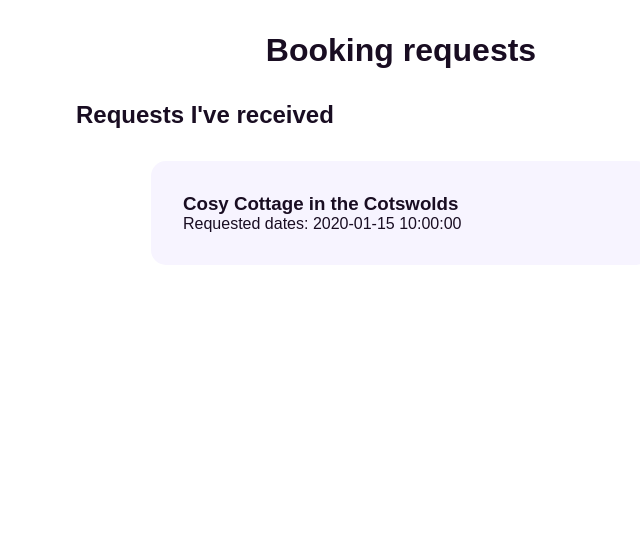
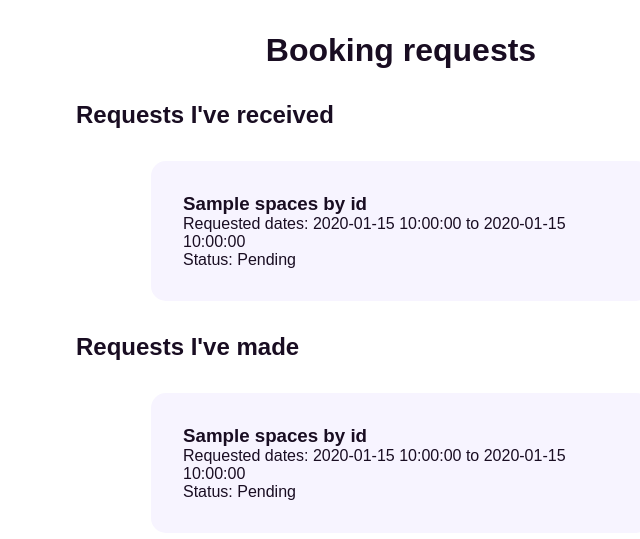
Before and after one commit to SamuelStandcumbe/ignis_makersbnb, a Flask app: template templates/requests.html in a window 1280 px wide. Shown: the part 116-655 px from the top of the page, without its empty margins (239-879 px from the left). Run offline with Flask 3, Linux system fonts and the light colour scheme; the template is opened without the code that fills it: most values are stand-ins (such as "Sample title", 1, 10 or a date in 2020); some libraries are stand-ins or nearby versions.

Commit message:
Consolidate sent and received booking requests

```diff
--- a/app.py
+++ b/app.py
@@ -121,23 +121,27 @@ def get_booking_page(id):
         space_description=space.description
     )
 
-# To view requests recieved by a space owner
-# Scope to turn this into a .find with user ID when logged in.
-@app.route('/requests/<user_id>', methods=['GET'])
-def get_requests(user_id):
-    repo = RequestRepository(get_connection())
-    requests = repo.find_by_user(user_id)
-    space_repo = SpaceRepository(get_connection())
-    spaces = space_repo.find_by_user(user_id)
-    return render_template("requests.html",
-                            requests= requests,
-                            spaces = spaces)
+# View booking requests sent and received by user 1
+@app.route('/requests', methods=['GET'])
+def get_requests():
+    user_id = 1  # Temporary until login is implemented
 
+    connection = get_flask_database_connection(app)
 
-# View requests you have made on spaces
-@app.route('/view_requests', methods=['GET'])
-def get_requests_made():
-    return render_template("view_requests.html")
+    request_repo = RequestRepository(connection)
+    space_repo = SpaceRepository(connection)
+
+    received_requests = request_repo.find_by_user(user_id)
+    sent_requests = request_repo.find_requests_made_by_user(user_id)
+    spaces = space_repo.all()
+    spaces_by_id = {space.id: space for space in spaces}
+
+    return render_template(
+        "requests.html",
+        received_requests=received_requests,
+        sent_requests=sent_requests,
+        spaces_by_id=spaces_by_id
+    )
 
 # To view a list of all available spaces
 @app.route('/spaces', methods=['GET'])
--- a/seeds/ignis_makersbnb.sql
+++ b/seeds/ignis_makersbnb.sql
@@ -39,7 +39,9 @@ INSERT INTO users (full_name, email, password, host) VALUES ('Bob Example', 'bob
 INSERT INTO spaces (space_name, location, description, price, user_id) VALUES ('Fisherman''s cottage by the harbour', 'Whitstable, Kent', 'Compact studio with a double bed, kitchenette and fast wifi. Five minutes from Shoreditch High Street station.' , 95, 1);
 INSERT INTO spaces (space_name, location, description, price, user_id) VALUES ('Stone barn in the Peak District', 'Edale, Derbyshire', 'Converted barn at the start of the Pennine Way. Boot room, drying rack and a big kitchen table.', 140, 1);
 INSERT INTO spaces (space_name, location, description, price, user_id) VALUES ('Bright studio near Brick Lane', 'Shoreditch, London', 'Compact studio with a double bed, kitchenette and fast wifi. Five minutes from Shoreditch High Street station.', 120, 1);
+INSERT INTO spaces (space_name, location, description, price, user_id) VALUES ('Coastal Retreat', 'Deal, Kent', 'A cosy seaside cottage with beautiful coastal views.', 110, 2);
 
 INSERT INTO requests (space_id, user_id, approved, start_date, end_date, host_id) VALUES (1, 2, FALSE, '2026-10-10', '2026-10-12', 1);
 INSERT INTO requests (space_id, user_id, approved, start_date, end_date, host_id) VALUES (2, 2, TRUE, '2026-11-28', '2026-11-30', 1);
 INSERT INTO requests (space_id, user_id, approved, start_date, end_date, host_id) VALUES (2, 2, TRUE, '2026-11-25', '2026-11-28', 1);
+INSERT INTO requests (space_id, user_id, approved, start_date, end_date, host_id) VALUES (4, 1, FALSE, '2026-12-10', '2026-12-12', 2);
--- a/templates/requests.html
+++ b/templates/requests.html
@@ -18,18 +18,68 @@
         </header>
         <main>
             <h1 class="intro">Booking requests</h1>
+
             <section>
                 <h2 class="requests">Requests I've received</h2>
-                {% for request in requests %}
+
+                {% for request in received_requests %}
                 <article class="card">
-                    <h3>Cosy Cottage in the Cotswolds</h3>
+                    <h3>{{ spaces_by_id[request.space_id].space_name }}</h3>
+
                     <p>
                         Requested dates:
-                        <time datetime="{{ request.requested_date }}">
-                            {{ request.requested_date }}
+                        <time datetime="{{ request.start_date }}">
+                            {{ request.start_date }}
+                        </time>
+                        to
+                        <time datetime="{{ request.end_date }}">
+                            {{ request.end_date }}
                         </time>
                     </p>
+
+                    <p>
+                        Status:
+                        {% if request.approved %}
+                            Approved
+                        {% else %}
+                            Pending
+                        {% endif %}
+                    </p>
                 </article>
+                {% else %}
+                <p>You haven't received any booking requests yet.</p>
+                {% endfor %}
+            </section>
+
+            <section>
+                <h2 class="requests">Requests I've made</h2>
+
+                {% for request in sent_requests %}
+                <article class="card">
+                    <h3>{{ spaces_by_id[request.space_id].space_name }}</h3>
+
+                    <p>
+                        Requested dates:
+                        <time datetime="{{ request.start_date }}">
+                            {{ request.start_date }}
+                        </time>
+                        to
+                        <time datetime="{{ request.end_date }}">
+                            {{ request.end_date }}
+                        </time>
+                    </p>
+
+                    <p>
+                        Status:
+                        {% if request.approved %}
+                            Approved
+                        {% else %}
+                            Pending
+                        {% endif %}
+                    </p>
+                </article>
+                {% else %}
+                <p>You haven't made any booking requests yet.</p>
                 {% endfor %}
             </section>
         </main>
```
Also changed, not shown: lib/request_repository.py (+18 -0 lines), templates/view_requests.html (deleted, +0 -28 lines), tests/test_app.py (+13 -4 lines), tests/test_request_repository.py (+3 -0 lines), tests/test_space.py (+5 -2 lines), tests/test_space_repository.py (+2 -1 lines).
